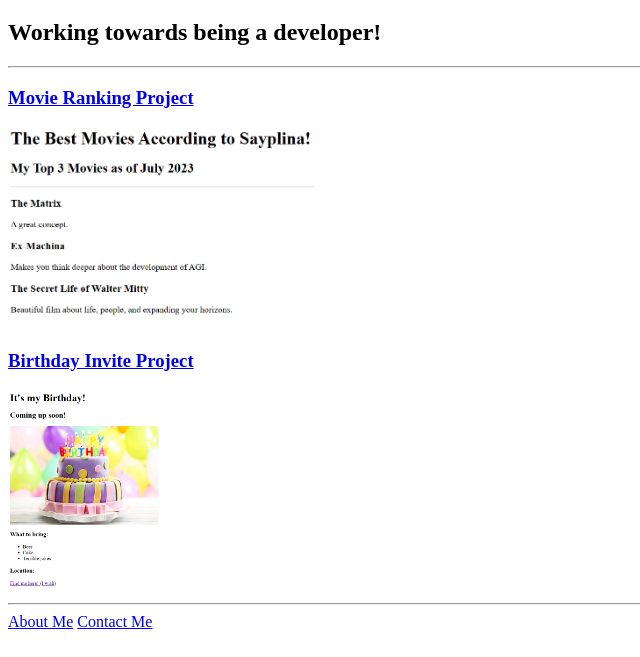
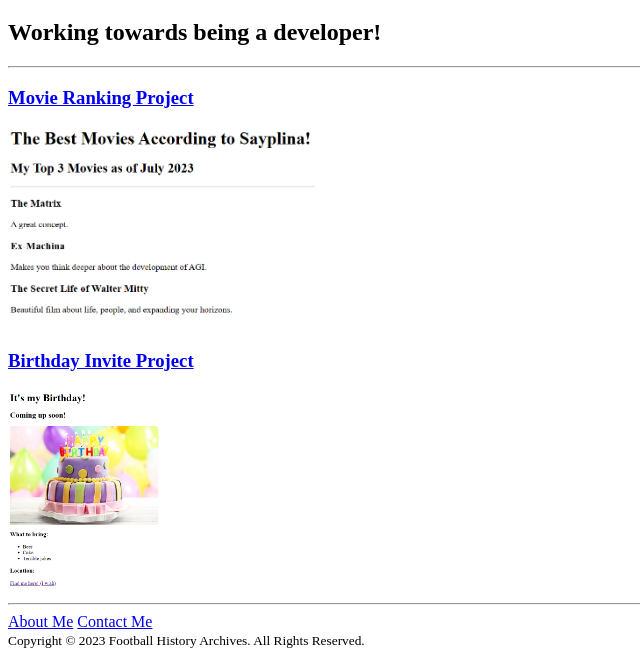
Before and after one commit to sayplina/html-portfolio, a plain HTML site: page index.html in a window 1280 px wide. Shown: the part 193-850 px from the top of the page, without its empty margins (0-640 px from the left). Drawn offline with Linux system fonts and the light colour scheme.

Commit message:
Update index.html
Added Footer with copyright message.

```diff
--- a/index.html
+++ b/index.html
@@ -1,5 +1,3 @@
-
-<!-- TODO 1: Create the HTML Boilerplate -->
 <!DOCTYPE html>
 <html lang="en">
 <head>
@@ -19,18 +17,11 @@
     <hr>
     <a href="./public/about.html">About Me</a>
     <a href="./public/contact.html">Contact Me</a>
+
+    <footer>
+        <small>
+              Copyright © 2023 Football History Archives. All Rights Reserved.
+        </small>
+    </footer>
 </body>
 </html>
-<!-- TODO 2: Add Your previous projects' HTML into the public folder -->
-
-<!-- TODO 3: Take screenshots of your project previews and add the images to the images folder -->
-
-<!-- TODO 4: Add titles/subtitles etc. -->
-
-<!-- TODO 5: Add a link to the project pages -->
-
-<!-- TODO 6: Add images to show the project previews
-HINT for TODO 6: You can use the height attribute set to 200 to make the image smaller:
-https://developer.mozilla.org/en-US/docs/Web/HTML/Element/img#attr-height -->
-
-<!-- TODO 7: Add the Contact Me and About Me page links -->
```
